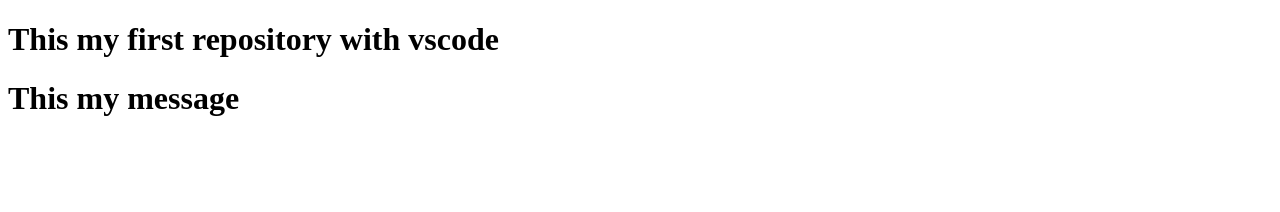
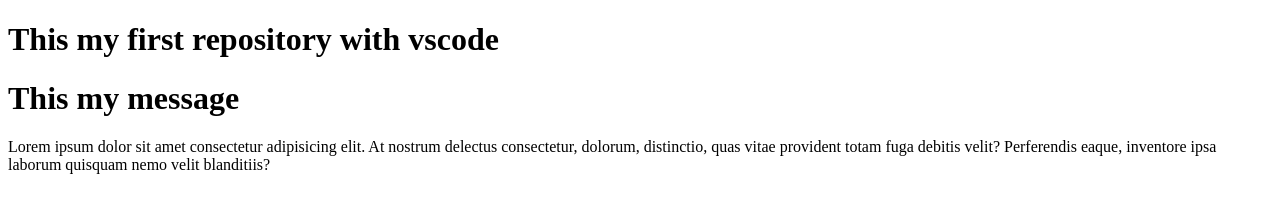
Before and after one commit to adnanlogelite/vscodegit, a plain HTML site: page index.html in a window 1280 px wide. Drawn offline with Linux system fonts and the light colour scheme.

Commit message:
added paragraph

```diff
--- a/index.html
+++ b/index.html
@@ -8,5 +8,6 @@
 <body>
     <h1>This my first repository with vscode</h1>
     <h1>This my message</h1>
+    <p>Lorem ipsum dolor sit amet consectetur adipisicing elit. At nostrum delectus consectetur, dolorum, distinctio, quas vitae provident totam fuga debitis velit? Perferendis eaque, inventore ipsa laborum quisquam nemo velit blanditiis?</p>
 </body>
 </html>
```
